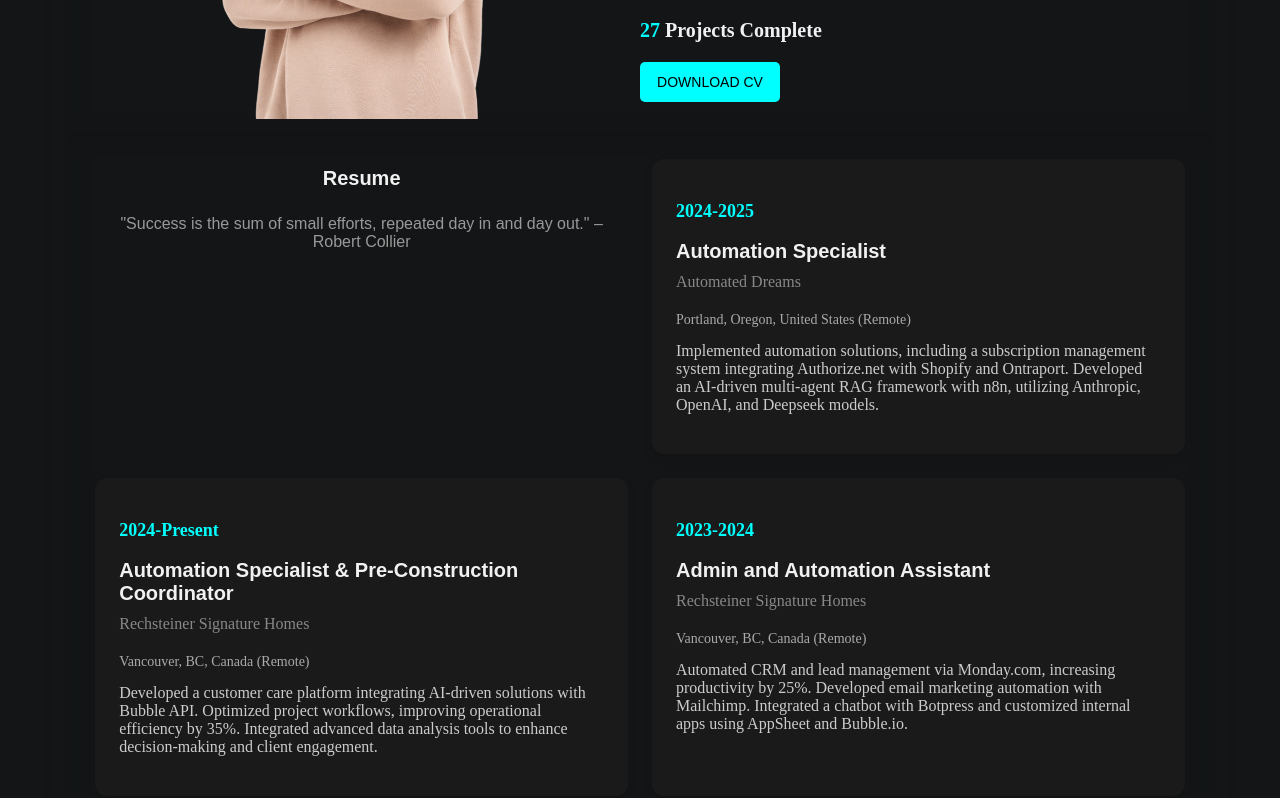
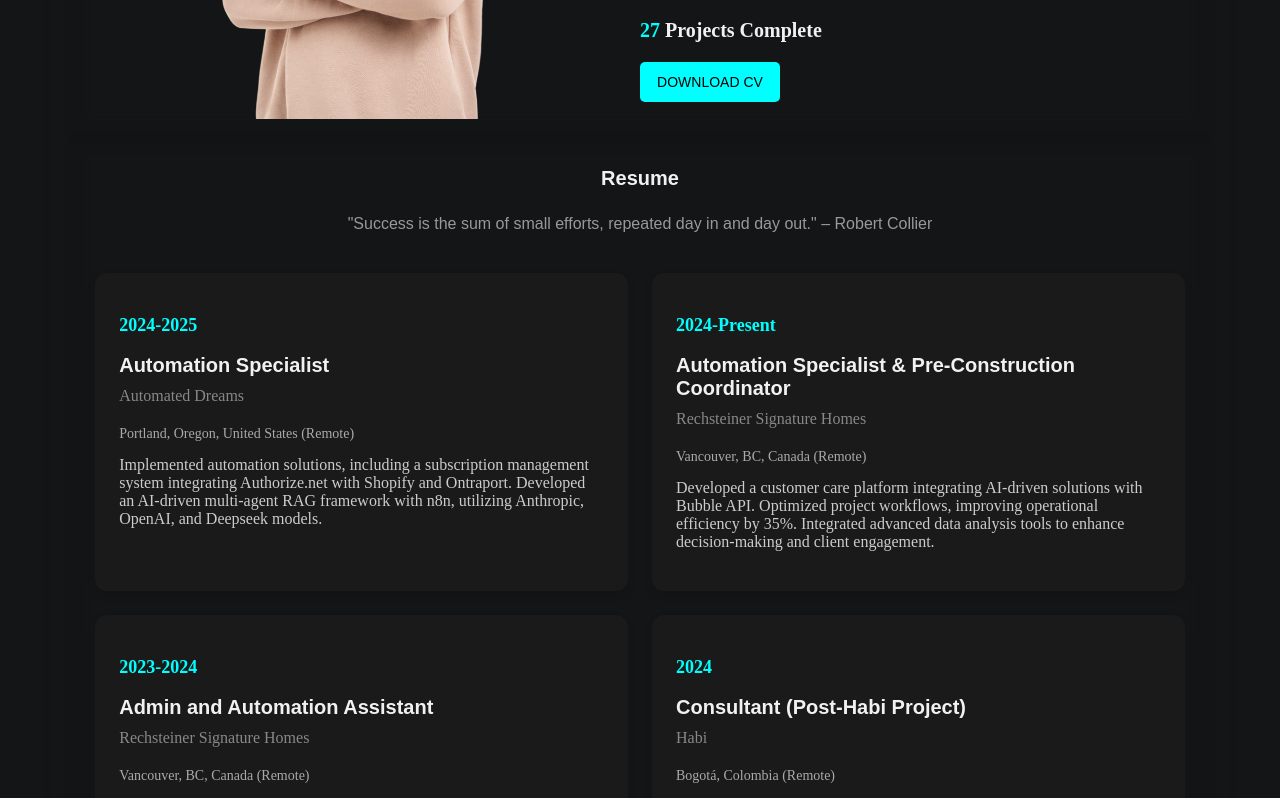
Before and after one commit to juanchovg1/mi-portafolio-frontend, a React (Vite) app: page / in a window 1280 px wide. Shown: the part 1120-1918 px from the top of the page. Built offline with nearby package versions, Linux system fonts and the light colour scheme.

Commit message:
Refactor ResumeSection layout: wrap experiences in a content div and adjust CSS for improved responsiveness

```diff
--- a/src/components/ResumeSection.jsx
+++ b/src/components/ResumeSection.jsx
@@ -69,9 +69,11 @@ return (
         <h1 className="resume-title">Resume</h1>
         <p className="resume-quote">"Success is the sum of small efforts, repeated day in and day out." – Robert Collier</p>
     </div>
-    {experiences.map((exp, index) => (
+    <div className="resume-content">
+        {experiences.map((exp, index) => (
         <ResumeCard key={index} {...exp} />
-    ))}
+        ))}
+    </div>
     </section>
 );
 };
--- a/src/styles/components/ResumeSection.css
+++ b/src/styles/components/ResumeSection.css
@@ -1,16 +1,7 @@
 .resume-section {
-  display: grid;
-  grid-template-columns: 1fr;
-  gap: 1.5rem;
   padding: 1.5rem;
   background: transparent; /* Make background transparent */
   border-radius: 10px;
-}
-
-@media (min-width: 768px) {
-  .resume-section {
-    grid-template-columns: 1fr 1fr;
-  }
 }
 
 .resume-header {
@@ -35,6 +26,18 @@
   color: #999999;
   text-align: center;
   margin-bottom: 20px;
+}
+
+.resume-content {
+  display: grid;
+  grid-template-columns: 1fr;
+  gap: 1.5rem;
+}
+
+@media (min-width: 768px) {
+  .resume-content {
+    grid-template-columns: 1fr 1fr;
+  }
 }
 
 .resume-card {
```
